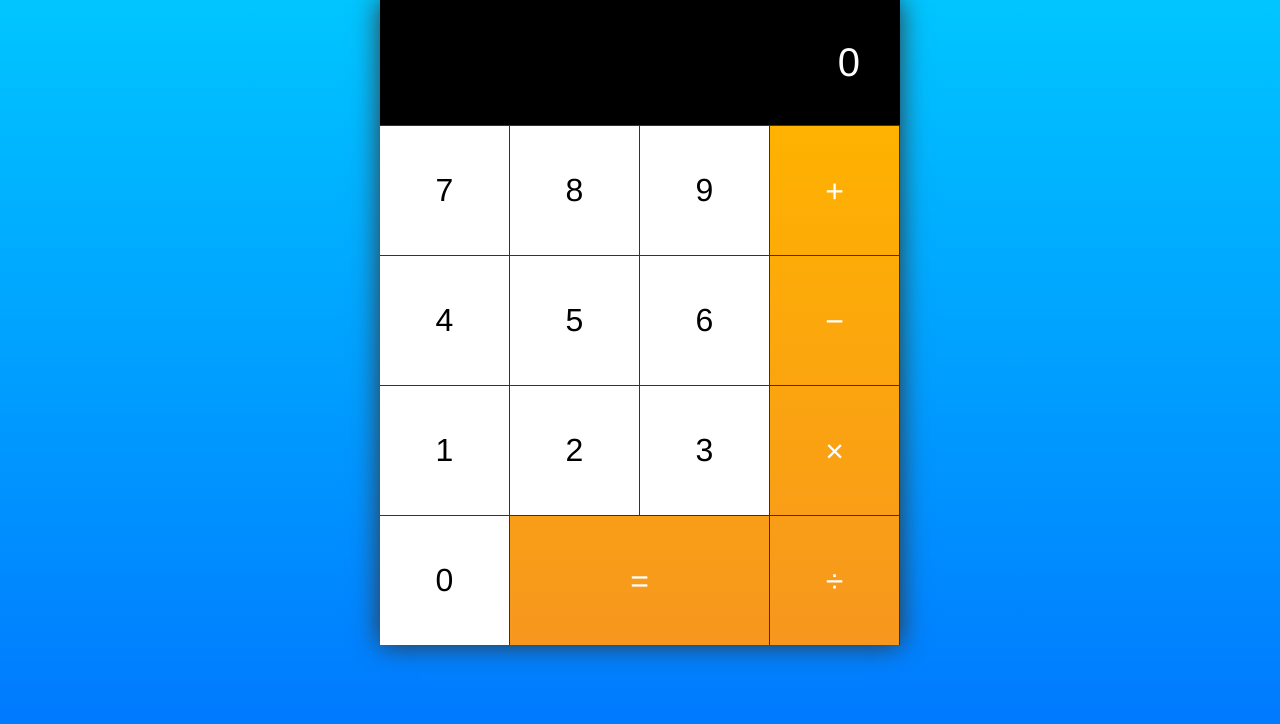
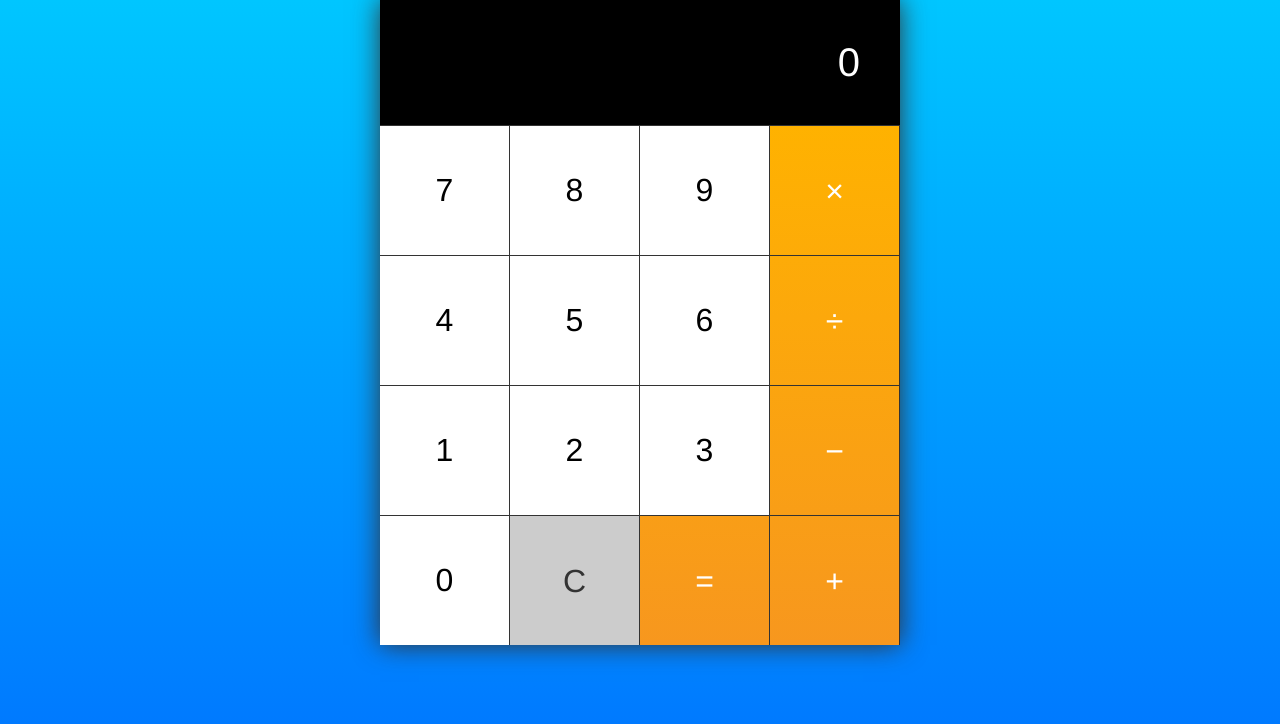
Before and after one commit to benwatsonuk/calc-test, a React (Create React App) app: page / in a window 1280 px wide. Shown: the top 724 px of the page. Built offline with nearby package versions, Linux system fonts and the light colour scheme; a web font is replaced by a local one.

Commit message:
Buttons added and layout changed

```diff
--- a/src/components/Buttons.js
+++ b/src/components/Buttons.js
@@ -35,6 +35,7 @@ class Buttons extends React.Component {
                     {this.renderButton('multiply', 'operator')}
                     {this.renderButton('divide', 'operator')}
                     {this.renderButton('equals', 'operator')}
+                    {this.renderButton('cancel', 'operator')}
             </div>
         );
     }
--- a/src/components/Buttons.scss
+++ b/src/components/Buttons.scss
@@ -5,8 +5,9 @@
   grid-template-columns: auto auto auto auto;
   grid-template-rows: auto auto auto auto;
   align-content: center;
-  grid-template-areas: 'numeric7 numeric8 numeric9 operatorPlus' 'numeric4 numeric5 numeric6 operatorMinus' 'numeric1 numeric2 numeric3 operatorMultiply' 'numeric0 operatorEquals operatorEquals operatorDivide';
+  grid-template-areas: 'numeric7 numeric8 numeric9 operatorMultiply' 'numeric4 numeric5 numeric6 operatorDivide' 'numeric1 numeric2 numeric3 operatorMinus' 'numeric0 operatorCancel operatorEquals operatorPlus';
   background: linear-gradient(#ffb200, #f7971e);
+
   .calc__button {
     height: 4em;
     text-align: center;
@@ -23,14 +24,16 @@
       width: $buttonWidth;
       height: $buttonHeight;
     }
+
     &:active {
-        box-shadow: inset 0px 0px 130px 0px rgba(0,0,0,0.15)
+      box-shadow: inset 0px 0px 130px 0px rgba(0, 0, 0, 0.15)
     }
 
     &--numeric {
       background: white;
 
       &:nth-child(1) {
+        width: 100%;
         grid-area: numeric0;
       }
 
@@ -128,6 +131,17 @@
           content: "=";
         }
       }
+
+      &:nth-child(16) {
+        grid-area: operatorCancel;
+        background: #ccc;
+        color: #333;
+
+        &:before {
+          content: "C";
+        }
+      }
+
     }
   }
 }
```
Also changed, not shown: 1 other file (tests, documents, lock files or other folders).
